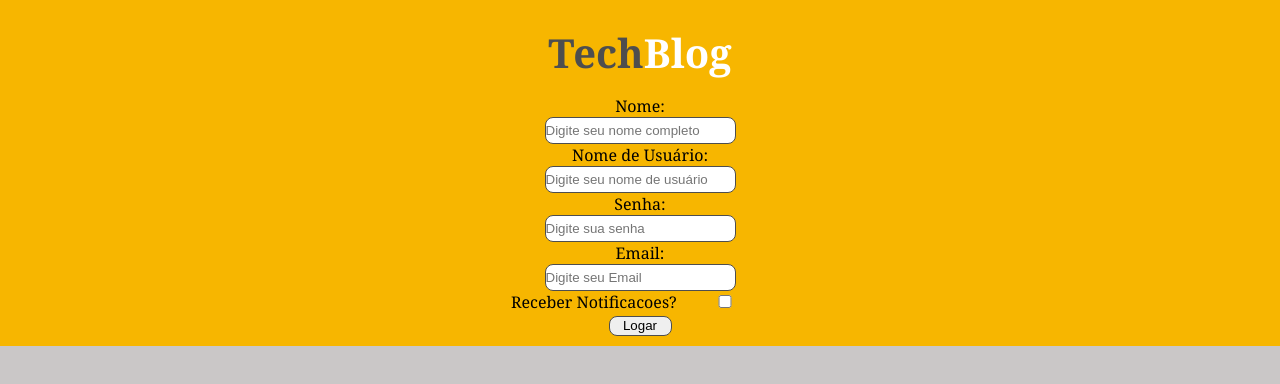
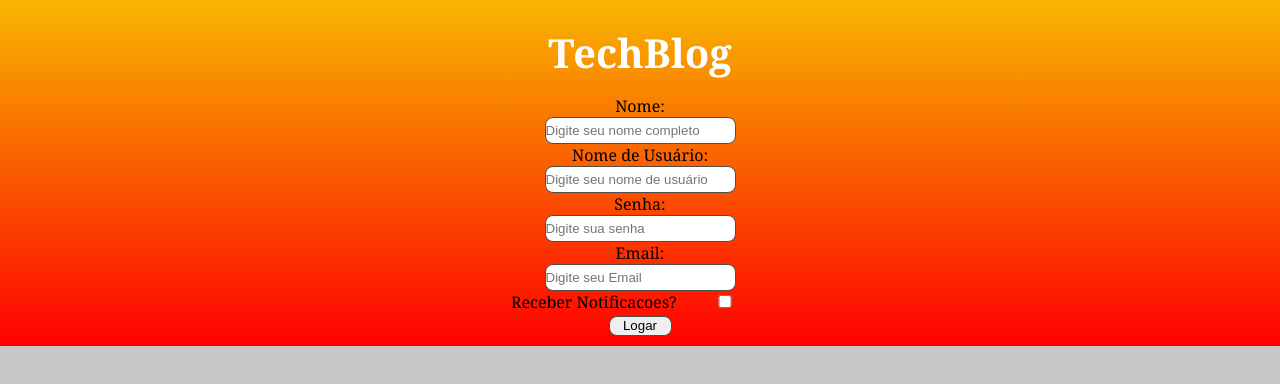
Before and after one commit to FabioPetry18/TechBlog, a plain HTML site: page login.html in a window 1280 px wide. Drawn offline with Linux system fonts and the light colour scheme.

Commit message:
tag a na logo para index

```diff
--- a/login.html
+++ b/login.html
@@ -1,24 +1,29 @@
 <!DOCTYPE html>
 <html lang="pt-br">
+
 <head>
     <meta charset="UTF-8">
-   <link rel="stylesheet" href="main.css" type="text/css">
+    <link rel="stylesheet" href="main.css" type="text/css">
     <title>Login</title>
 
 </head>
+
 <body>
 
-        <div id="cabeçalho"> <!-- começo do cabeçalho -->
-            <div id="logo"> <!-- começo da logo -->
-            <h1>Tech<span class="branco">Blog</span></h1>
-            </div> <!-- fim da logo -->
+    <div id="cabeçalho">
+        <!-- começo do cabeçalho -->
+        <div id="logo">
+            <!-- começo da logo -->
+         <h1><a href="index.html"> Tech<span class="branco">Blog</span></a></h1>
+        </div> <!-- fim da logo -->
 
 
         <label for="nome">Nome:</label>
         <input type="text" class="nome" name="nome" placeholder="Digite seu nome completo" id="nome">
 
         <label for="NomeDeUsuario">Nome de Usuário:</label>
-        <input type="text" class="NomeDeUsuario" name="NomeDeUsuario" placeholder="Digite seu nome de usuário" id="NomeDeUsuario">
+        <input type="text" class="NomeDeUsuario" name="NomeDeUsuario" placeholder="Digite seu nome de usuário"
+            id="NomeDeUsuario">
 
         <label for="Senha">Senha:</label>
         <input type="password" class="senha" placeholder="Digite sua senha" name="senha" id="senha">
@@ -26,10 +31,12 @@
         <label for="email">Email:</label>
         <input type="text" placeholder="Digite seu Email" class="email" name="email" id="email">
 
-        <label  for="ReceberNotificacoes">Receber Notificacoes?
-        <input type="checkbox" class="ReceberNotificacoes" name="ReceberNotificacoes" id="ReceberNotificacoes"></label>
+        <label for="ReceberNotificacoes">Receber Notificacoes?
+            <input type="checkbox" class="ReceberNotificacoes" name="ReceberNotificacoes"
+                id="ReceberNotificacoes"></label>
         <input type="submit" class="btnLogar" value="Logar" id="btnLogar">
 
     </div>
 </body>
+
 </html>
--- a/main.css
+++ b/main.css
@@ -9,11 +9,16 @@ body{
     font-family: Cambria, Cochin, Georgia, Times, 'Times New Roman', serif;
 }
 /*  */
+#logo a{
+    text-decoration: none;
 
+
+}
 #cabeçalho a{
     text-decoration: none;
     padding: 8px 12px;
 }
+
  a:visited,  a:link {
     color: #f7b600;
 
@@ -31,14 +36,18 @@ a:hover {
     color:#f7b600 ;
     background: #fff;
 }
+#logo a:hover{
+    text-decoration: none;
+}
 #logo{
-    background-color: #f7b600;
+
+
     padding: 15px;
 
 }
  #cabeçalho {
     padding: 10px;
-    background-color: #f7b600;
+    background: linear-gradient(#f7b600, red);
     text-align: center;
 }
 .branco {
```
Also changed, not shown: index.html (+2 -1 lines), img/image.png (added).
